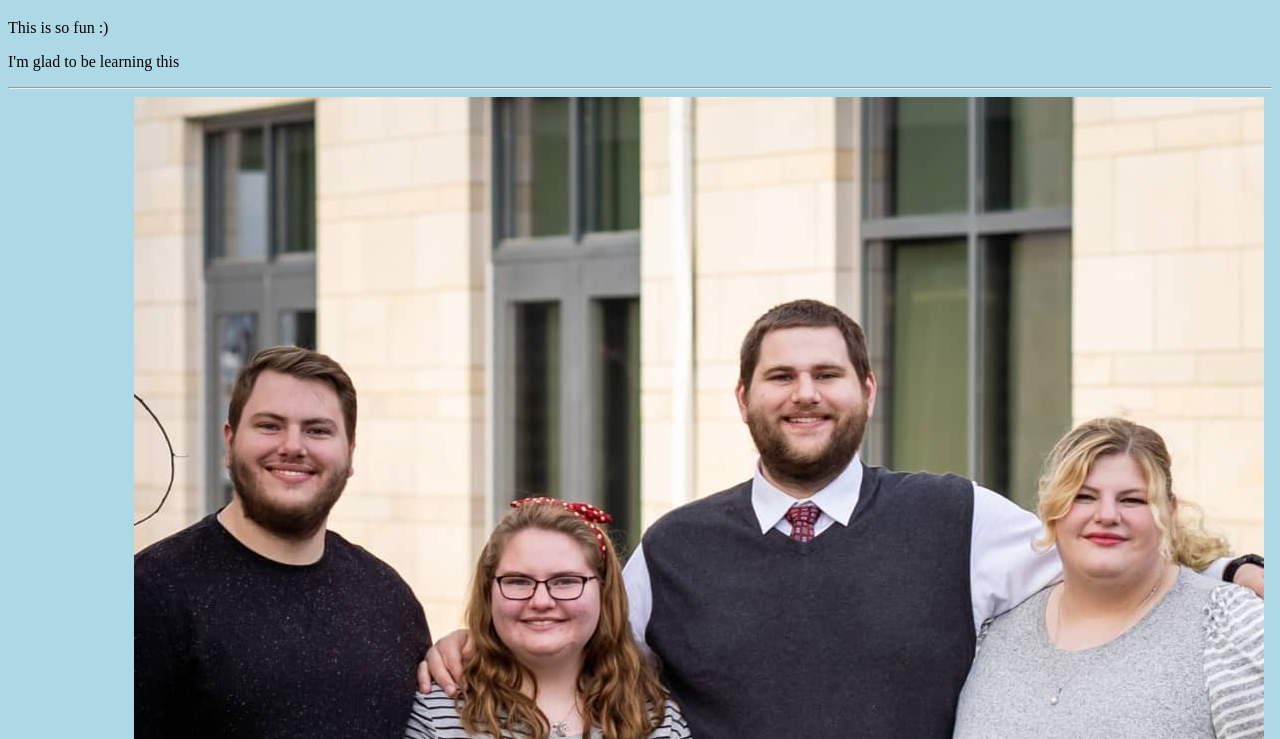
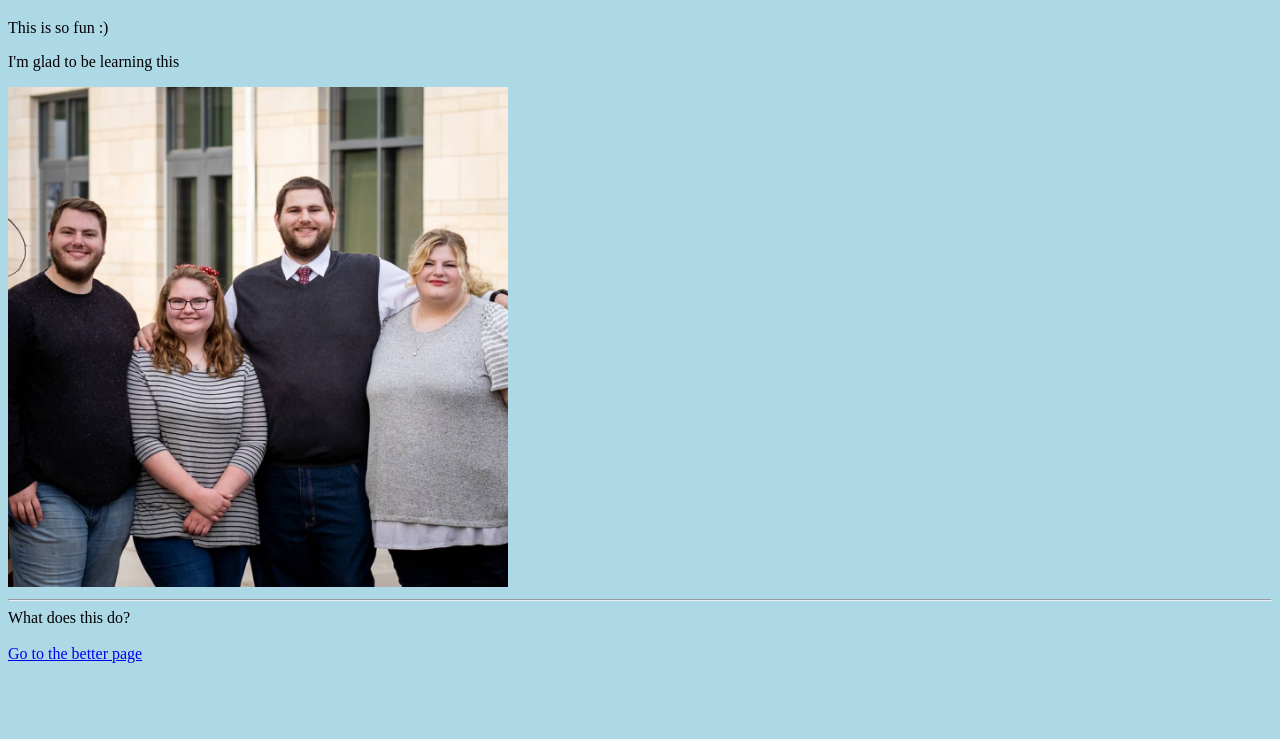
Before and after one commit to kaitlyn-myers8208/WDD130-Code, a plain HTML site: page 1-10-23/index.html in a window 1280 px wide. Shown: the part 61-800 px from the top of the page. Drawn offline with Linux system fonts and the light colour scheme.

Commit message:
first webpage edits

```diff
--- a/1-10-23/index.html
+++ b/1-10-23/index.html
@@ -11,8 +11,10 @@
     <h1> I love web development</h1>
     <p>This is so fun :)</p>
     <p>I'm glad to be learning this</p>
+    <img width="500" src="./Family Pictures - Sibling Pic.jpg" alt="">
+    <br>
     <hr>What does this do?</hr>
-    <img src="./Family Pictures - Sibling Pic.jpg" alt="">
+    <br><br>
     <a href="./moreAwesomePage.html">Go to the better page</a>
 </body>
 </html>
```
